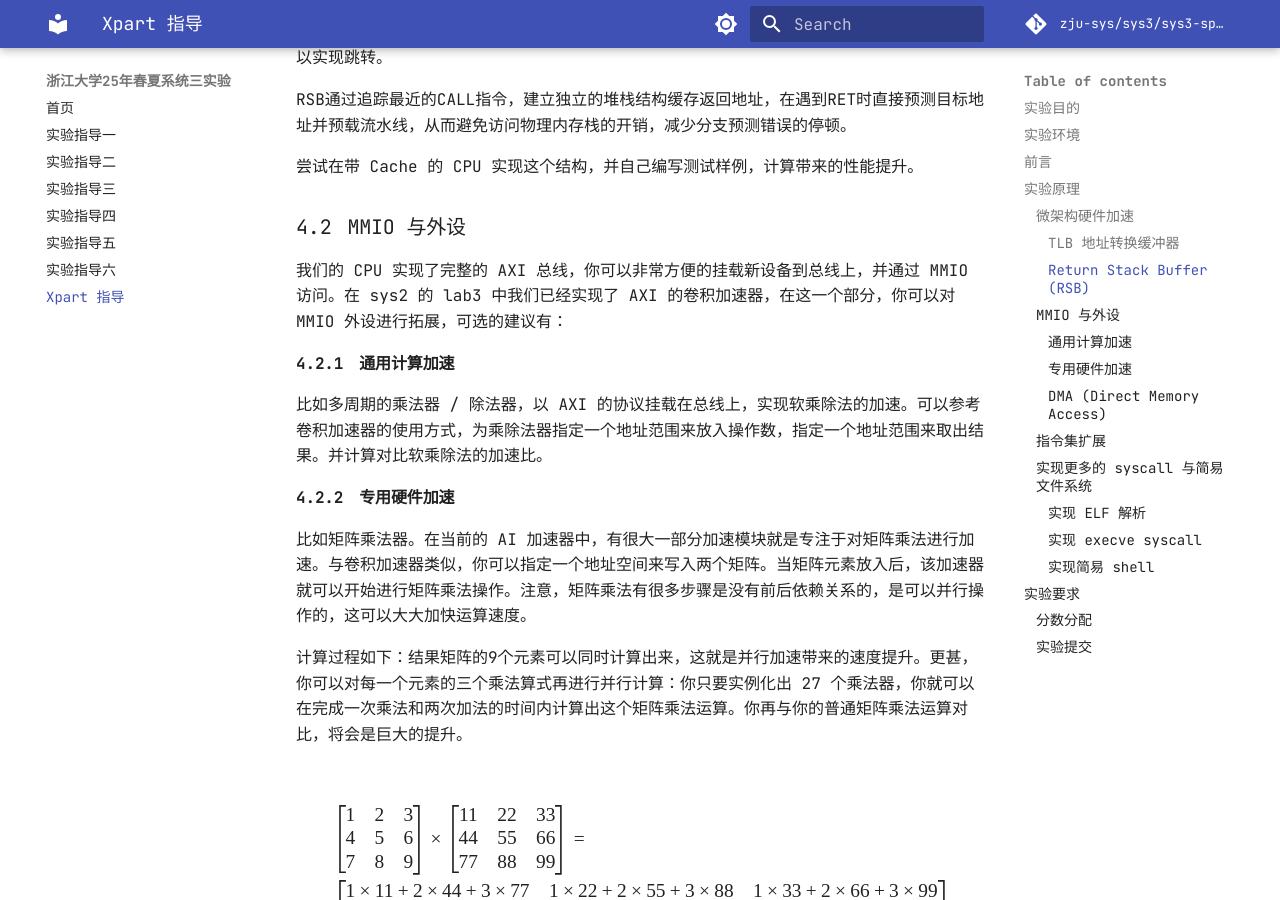
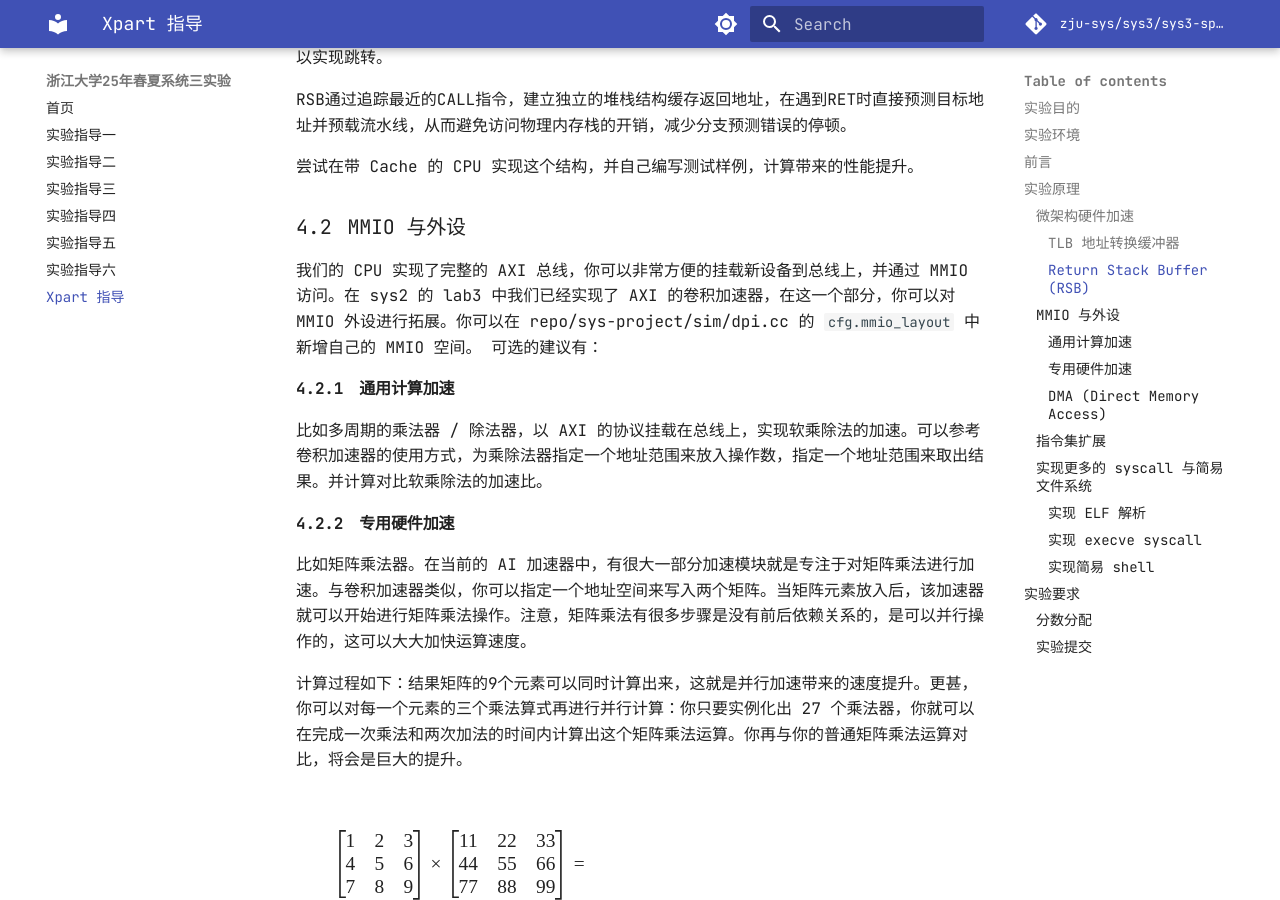
Before and after one commit to ZZC071212/computer_system, an MkDocs documentation site: the page built from docs/xpart.md, in a window 1280 px wide and 900 px high, scrolled down 1816 px. Built offline with MkDocs 1.6.1 and Material for MkDocs 9.7.7, drawn with Linux system fonts in a browser that asks for light colours; some web fonts are replaced; some of the changed text lies outside the part shown.

Commit message:
docs: xpart

```diff
--- a/docs/xpart.md
+++ b/docs/xpart.md
@@ -53,11 +53,12 @@
 
 ### MMIO 与外设
 
-我们的 CPU 实现了完整的 AXI 总线，你可以非常方便的挂载新设备到总线上，并通过 MMIO 访问。在 sys2 的 lab3 中我们已经实现了 AXI 的卷积加速器，在这一个部分，你可以对 MMIO 外设进行拓展，可选的建议有：
+我们的 CPU 实现了完整的 AXI 总线，你可以非常方便的挂载新设备到总线上，并通过 MMIO 访问。在 sys2 的 lab3 中我们已经实现了 AXI 的卷积加速器，在这一个部分，你可以对 MMIO 外设进行拓展。你可以在 repo/sys-project/sim/dpi.cc 的 `cfg.mmio_layout` 中新增自己的 MMIO 空间。 可选的建议有：
 
 #### 通用计算加速
 
 比如多周期的乘法器 / 除法器，以 AXI 的协议挂载在总线上，实现软乘除法的加速。可以参考卷积加速器的使用方式，为乘除法器指定一个地址范围来放入操作数，指定一个地址范围来取出结果。并计算对比软乘除法的加速比。
+
 
 #### 专用硬件加速
 
@@ -119,6 +120,8 @@
 - Ztso 扩展：实现强一致性内存模型（Total Store Ordering）。
 
 RISC-V 标准又规定，基础 ISA（RV32I / RV64I）和部分扩展（MAFD，Zicsr，Zifencei）综合起来称为 G 扩展，即 IMAFD_Zicsr_Zifencei。可以根据自己的需求和兴趣，选择实现不同的扩展，以丰富自己的 CPU 功能。关于对应扩展的详细信息，可以参考 RISC-V Unprivileged Spec。
+
+进行仿真的时候，你可能需要将 repo/sys-project/sim/dpi.cc 中的 `cfg.isa` 加上相应的扩展名。
 
 ### 实现更多的 syscall 与简易文件系统
 
```
